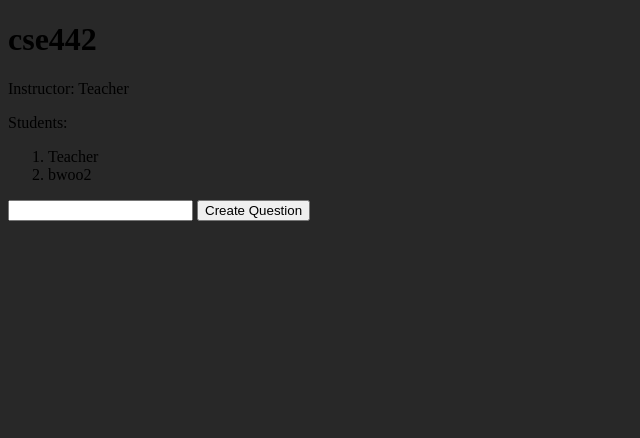
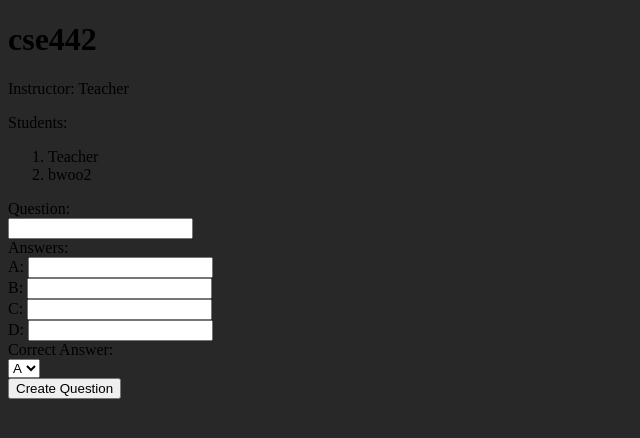
Before and after one commit to hchou3/CabinFever, a Flask app: page /course_detail/1 in a window 1280 px wide. Shown: the top 438 px of the page, without its empty margins (0-640 px from the left). Run offline with Flask 2, Linux system fonts and the light colour scheme; a user stored in the database is signed in; data comes from the database, SQL or seed files in the repository.

Commit message:
docker changes

```diff
--- a/app.py
+++ b/app.py
@@ -231,4 +231,4 @@
 
 if __name__ == '__main__':
     create_tables()
-    app.run(debug=True)
+    app.run(host='0.0.0.0', port=8000)
--- a/requirements.txt
+++ b/requirements.txt
@@ -1,4 +1,5 @@
 Flask==2.0.1
 Flask-SocketIO==5.1.1
 Flask-SQLAlchemy==2.4
+SQLAlchemy==1.3.24
 Werkzeug==2.0.1
--- a/templates/course_detail.html
+++ b/templates/course_detail.html
@@ -3,12 +3,14 @@
 {% block content %}
     <h1>{{ course.name }}</h1>
     <p>Instructor: {{ course.instructor.username }}</p>
+    {% if user.role == 'instructor' %}
         <p>Students:</p>
         <ol>
             {% for student in course.students %}
                 <li>{{ student.username }}</li>
             {% endfor %}
         </ol>
+    {% endif %}
 
     {% if user not in course.students and user.role == 'student' %}
         <form method="POST" action="{{ url_for('enroll', course_id=course.id) }}">
@@ -17,9 +19,22 @@
     {% endif %}
 
     {% if user.role == 'instructor' %}
-    <form method="POST" action="">
-        <input type="text">
-        <button>Create Question</button>
+    <form method="POST">
+        <label for="text">Question:</label><br>
+        <input type="text" id="text" name="text"><br>
+        <label for="answers">Answers:</label><br>
+        A: <input type="text" id="answers" name="answers"><br>
+        B: <input type="text" id="answers" name="answers"><br>
+        C: <input type="text" id="answers" name="answers"><br>
+        D: <input type="text" id="answers" name="answers"><br>
+        <label for="correct_answer">Correct Answer:</label><br>
+        <select id="correct_answer" name="correct_answer">
+            <option value="0">A</option>
+            <option value="1">B</option>
+            <option value="2">C</option>
+            <option value="3">D</option>
+        </select><br>
+        <input type="submit" value="Create Question">
     </form>
 {% endif %}
 
```
Lines whose indentation alone changed are shown as unchanged.
